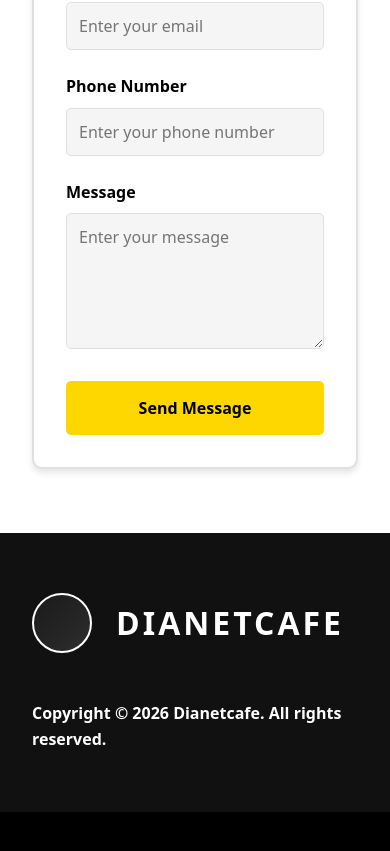
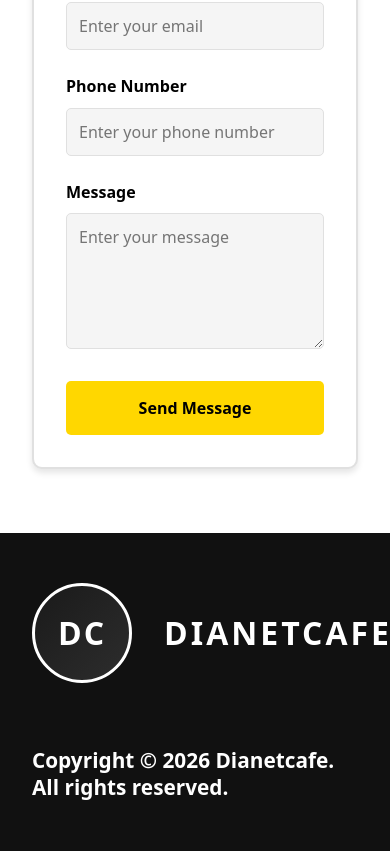
Before and after one commit to KHPASCUA/Itec_dev, a React (Vite) app: page /contact in a window 390 px wide. Shown: the part 1779-2630 px from the top of the page. Before the commit the page ends 2591 px from the top, so only its background shows below. Built offline with nearby package versions, Linux system fonts and the light colour scheme.

Commit message:
Update footer to match Figma: larger 130px circular logo with DC initials, larger 2.2rem copyright text, increased padding to 70px

```diff
--- a/src/components/Footer.jsx
+++ b/src/components/Footer.jsx
@@ -4,7 +4,9 @@ const Footer = () => {
       <div className="footer-container">
         <div className="footer-content">
           <div className="footer-logo">
-            <div className="circular-logo-footer"></div>
+            <div className="circular-logo-footer">
+              <span className="logo-initials">DC</span>
+            </div>
             <span className="footer-logo-text">DIANETCAFE</span>
           </div>
         </div>
--- a/src/index.css
+++ b/src/index.css
@@ -1193,8 +1193,8 @@ button {
 
 /* Footer */
 .footer {
-  background-color: #111;
-  padding: 60px 2rem;
+  background-color: #111111;
+  padding: 70px 2rem;
 }
 
 .footer-container {
@@ -1205,21 +1205,31 @@ button {
 .footer-content {
   display: flex;
   justify-content: flex-start;
-  margin-bottom: 2rem;
+  margin-bottom: 3rem;
 }
 
 .footer-logo {
   display: flex;
   align-items: center;
-  gap: 1.5rem;
+  gap: 2rem;
 }
 
 .circular-logo-footer {
-  width: 60px;
-  height: 60px;
+  width: 130px;
+  height: 130px;
   border-radius: 50%;
   background: linear-gradient(135deg, var(--dark-gray) 0%, var(--medium-gray) 100%);
-  border: 2px solid var(--white);
+  border: 3px solid var(--white);
+  display: flex;
+  align-items: center;
+  justify-content: center;
+}
+
+.logo-initials {
+  color: var(--white);
+  font-size: 2.5rem;
+  font-weight: 800;
+  letter-spacing: 2px;
 }
 
 .footer-logo .footer-logo-text {
@@ -1236,15 +1246,30 @@ button {
 
 .footer-bottom p {
   color: var(--white);
-  font-size: 1.1rem;
-  font-weight: 600;
+  font-size: 2.2rem;
+  font-weight: 800;
   margin: 0;
+  line-height: 1.3;
 }
 
 @media (max-width: 768px) {
+  .footer {
+    padding: 50px 2rem;
+  }
+
   .footer-content {
     flex-direction: column;
     align-items: flex-start;
+    gap: 1.5rem;
+  }
+
+  .circular-logo-footer {
+    width: 100px;
+    height: 100px;
+  }
+
+  .logo-initials {
+    font-size: 2rem;
   }
 
   .footer-logo .footer-logo-text {
@@ -1252,7 +1277,7 @@ button {
   }
 
   .footer-bottom p {
-    font-size: 1rem;
+    font-size: 1.3rem;
   }
 }
 
```
